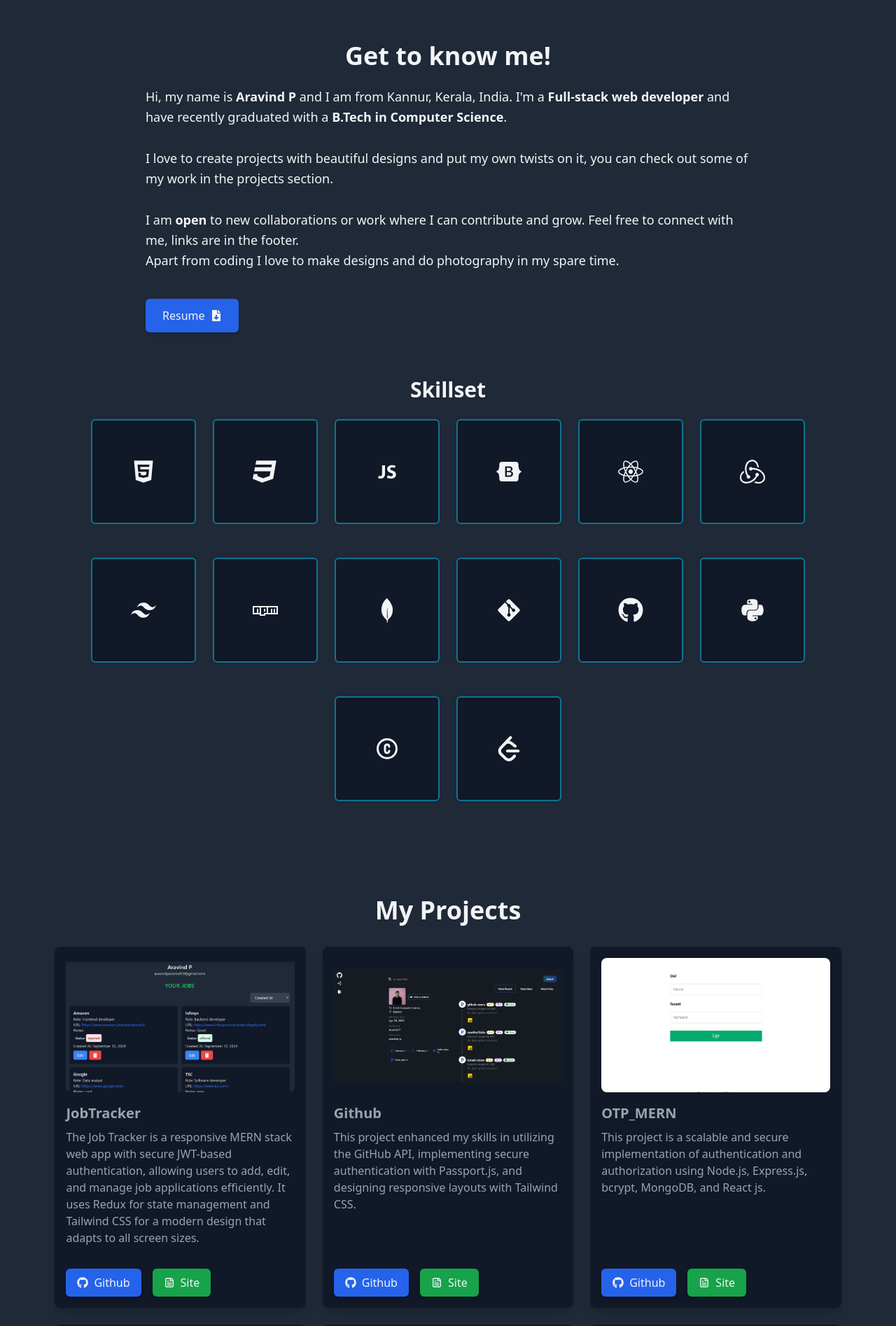
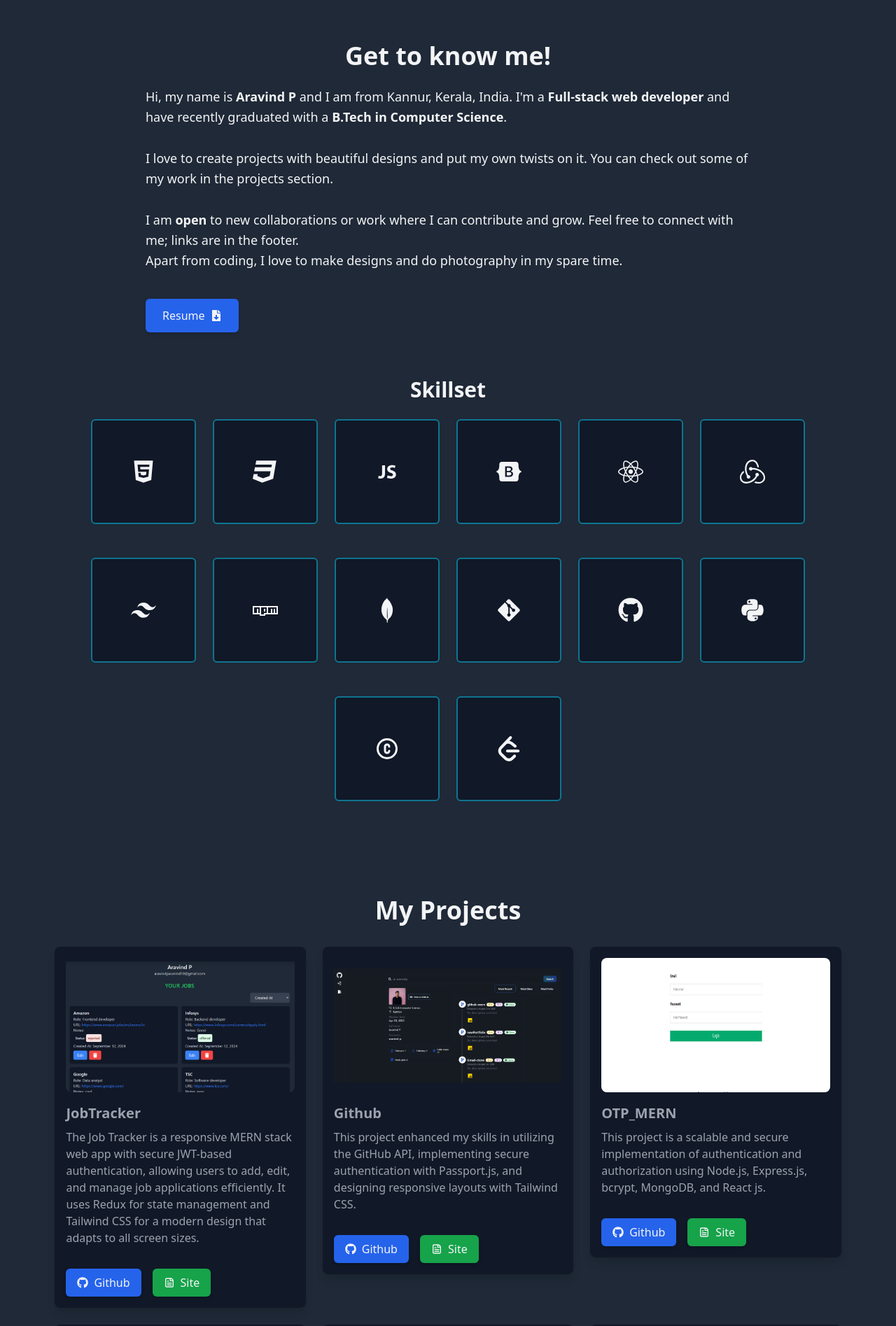
Before and after one commit to araviind-p/newPortfolio, a React (Vite) app: page / in a window 1280 px wide. Shown: the part 860-2755 px from the top of the page at 70% size. Built offline with nearby package versions, Linux system fonts and the light colour scheme.

Commit message:
add framer motion

```diff
--- a/package.json
+++ b/package.json
@@ -15,7 +15,7 @@
     "@heroicons/react": "^2.1.5",
     "@material-tailwind/react": "^2.1.9",
     "@reduxjs/toolkit": "^2.2.7",
-    "framer-motion": "^11.3.24",
+    "framer-motion": "^11.12.0",
     "headlessui": "^0.0.0",
     "react": "^18.3.1",
     "react-dom": "^18.3.1",
--- a/src/components/About.jsx
+++ b/src/components/About.jsx
@@ -2,69 +2,144 @@ import React from "react";
 import Skills from "./Skills";
 import { FaFileDownload } from "react-icons/fa";
 import { useSelector } from "react-redux";
+import { motion } from "framer-motion";
 
 const About = () => {
   const { darkMode } = useSelector((state) => state.appSlice);
+
+  // Framer Motion variants
+  const textVariants = {
+    hidden: { opacity: 0, y: 50 },
+    visible: { opacity: 1, y: 0, transition: { duration: 0.8 } },
+  };
+
+  const skillVariants = {
+    hidden: { opacity: 0, scale: 0.8 },
+    visible: { opacity: 1, scale: 1, transition: { duration: 0.5 } },
+  };
+
   return (
-    <div
+    <motion.div
       id="about"
-      className={`${darkMode ? 'bg-background-dark text-text-dark' : 'bg-background-light text-text-light'
-        } min-h-screen w-full overflow-x-hidden pt-12`}
+      className={`${
+        darkMode
+          ? "bg-background-dark text-text-dark"
+          : "bg-background-light text-text-light"
+      } min-h-screen w-full overflow-x-hidden pt-12`}
+      initial="hidden"
+      animate="visible"
+      exit="hidden"
     >
-      <div className="max-w-4xl mx-auto px-4 py-8">
-        <h1 className="text-4xl font-bold text-center mb-6">
+      {/* About Text Section */}
+      <motion.div
+        className="max-w-4xl mx-auto px-4 py-8"
+        initial="hidden"
+        whileInView="visible"
+        viewport={{ once: true, amount: 0.2 }}
+        variants={textVariants}
+      >
+        <motion.h1
+          className="text-4xl font-bold text-center mb-6"
+          variants={textVariants}
+        >
           Get to <b>know</b> me!
-        </h1>
-        <p className="text-lg leading-relaxed mb-6">
+        </motion.h1>
+        <motion.p
+          className="text-lg leading-relaxed mb-6"
+          variants={textVariants}
+        >
           Hi, my name is <b>Aravind P</b> and I am from Kannur, Kerala, India.
-          I'm a <b>Full-stack web developer</b>  and have recently graduated with a <b>B.Tech in Computer Science</b>. <br />
+          I'm a <b>Full-stack web developer</b> and have recently graduated with
+          a <b>B.Tech in Computer Science</b>. <br />
           <br />
           I love to create projects with beautiful designs and put my own
-          twists on it, you can check out some of my work in the projects
+          twists on it. You can check out some of my work in the projects
           section.
           <br />
           <br />I am <b>open</b> to new collaborations or work where I can
-          contribute and grow. Feel free to connect with me, links are in the
-          footer.
-          <br />
-          Apart from coding I love to make designs and do photography in my
+          contribute and grow. Feel free to connect with me; links are in the
+          footer. <br />
+          Apart from coding, I love to make designs and do photography in my
           spare time.
-        </p>
-        <a
+        </motion.p>
+        <motion.a
           href="https://drive.google.com/file/d/1Nc5AJHJKw1jh2dBFB_6BW-mv0yTE7sCn/view?usp=sharing"
           target="_blank"
           rel="noopener noreferrer"
-          className={`inline-block mt-4 px-6 py-3 ${darkMode ? 'bg-button-dark text-text-dark hover:bg-button-dark3-hover' : 'bg-button-light text-text-light hover:bg-button-light3-hover'
-            } rounded-md shadow-md transition duration-300`}
+          className={`inline-block mt-4 px-6 py-3 ${
+            darkMode
+              ? "bg-button-dark text-text-dark hover:bg-button-dark3-hover"
+              : "bg-button-light text-text-light hover:bg-button-light3-hover"
+          } rounded-md shadow-md transition duration-300`}
+          whileHover={{ scale: 1.05 }}
         >
           <button className="flex items-center">
             Resume <FaFileDownload className="ml-2" />
           </button>
-        </a>
-      </div>
+        </motion.a>
+      </motion.div>
 
-      <div className="py-8 w-screen">
-        <h1 className="text-3xl font-bold text-center mb-6">Skillset</h1>
+      {/* Skillset Section */}
+      <motion.div
+        className="py-8 w-screen"
+        initial="hidden"
+        whileInView="visible"
+        viewport={{ once: true, amount: 0.2 }}
+        variants={{
+          visible: {
+            transition: {
+              staggerChildren: 0.1, // Stagger animation for children
+            },
+          },
+        }}
+      >
+        <motion.h1
+          className="text-3xl font-bold text-center mb-6"
+          variants={textVariants}
+        >
+          Skillset
+        </motion.h1>
         <div className="w-screen flex justify-center">
-          <div className="flex flex-wrap justify-center gap-6 px-4 w-[90%]">
-            <Skills skill="HTML" darkMode={darkMode} />
-            <Skills skill="CSS" darkMode={darkMode} />
-            <Skills skill="JavaScript" darkMode={darkMode} />
-            <Skills skill="Bootstrap" darkMode={darkMode} />
-            <Skills skill="React" darkMode={darkMode} />
-            <Skills skill="Redux" darkMode={darkMode} />
-            <Skills skill="TailwindCss" darkMode={darkMode} />
-            <Skills skill="NPM" darkMode={darkMode} />
-            <Skills skill="MongoDB" darkMode={darkMode} />
-            <Skills skill="Git" darkMode={darkMode} />
-            <Skills skill="GitHub" darkMode={darkMode} />
-            <Skills skill="Python" darkMode={darkMode} />
-            <Skills skill="C" darkMode={darkMode} />
-            <Skills skill="LeetCode" darkMode={darkMode} />
-          </div>
+          <motion.div
+            className="flex flex-wrap justify-center gap-6 px-4 w-[90%]"
+            variants={{
+              hidden: {},
+              visible: {
+                transition: {
+                  staggerChildren: 0.1,
+                },
+              },
+            }}
+          >
+            {[
+              "HTML",
+              "CSS",
+              "JavaScript",
+              "Bootstrap",
+              "React",
+              "Redux",
+              "TailwindCss",
+              "NPM",
+              "MongoDB",
+              "Git",
+              "GitHub",
+              "Python",
+              "C",
+              "LeetCode",
+            ].map((skill, index) => (
+              <motion.div
+                key={index}
+                variants={skillVariants}
+                whileInView="visible"
+                viewport={{ once: true, amount: 0.2 }}
+              >
+                <Skills skill={skill} darkMode={darkMode} />
+              </motion.div>
+            ))}
+          </motion.div>
         </div>
-      </div>
-    </div>
+      </motion.div>
+    </motion.div>
   );
 };
 
--- a/src/components/Contact.jsx
+++ b/src/components/Contact.jsx
@@ -3,6 +3,7 @@ import emailjs from "@emailjs/browser";
 import { FaCheck } from "react-icons/fa";
 import { useSelector } from "react-redux";
 import { toast } from "react-hot-toast";
+import { motion } from "framer-motion";
 
 const Contact = () => {
   const { darkMode } = useSelector((state) => state.appSlice);
@@ -24,7 +25,8 @@ const Contact = () => {
   const sendEmail = (e) => {
     e.preventDefault();
 
-    toast.promise(
+    toast
+      .promise(
         emailjs.sendForm(
           "service_mcgjd2e",
           "template_axlsf2a",
@@ -36,31 +38,74 @@ const Contact = () => {
           success: <b>Message sent successfully!</b>,
           error: <b>Failed to send message.</b>,
         }
-    ).then(() => {
+      )
+      .then(() => {
         setFormData({
           name: "",
           email: "",
-        message: ""
-      })
-    })
+          message: "",
+        });
+      });
+  };
+
+  // Framer Motion Variants
+  const containerVariants = {
+    initial: { opacity: 1 }, // Always visible
+    whileInView: {
+      opacity: 1,
+      y: 0,
+      transition: {
+        duration: 0.5,
+        ease: "easeOut",
+      },
+    },
+  };
+
+  const inputVariants = {
+    initial: { y: 20, opacity: 0 },
+    whileInView: { y: 0, opacity: 1, transition: { duration: 0.4 } },
   };
 
   return (
-    <div
-      className={`${darkMode ? 'bg-background-dark text-text-dark' : 'bg-background-light text-text-light'
+    <motion.div
+      className={`${
+        darkMode
+          ? "bg-background-dark text-text-dark"
+          : "bg-background-light text-text-light"
       } w-full overflow-x-hidden flex justify-center pt-10`}
     >
-      <div id="contact" className="flex flex-col w-[90%] overflow-x-hidden">
+      <motion.div
+        id="contact"
+        className="flex flex-col w-[90%] overflow-x-hidden"
+        initial="initial"
+        whileInView="whileInView"
+        viewport={{ once: true, amount: 0.2 }}
+        variants={containerVariants}
+      >
         <main className="flex-grow px-4 sm:px-8 lg:px-16">
-          <div
-            className={`${darkMode ? 'bg-background-dark' : 'bg-background-light'
+          <motion.div
+            className={`${
+              darkMode ? "bg-background-dark" : "bg-background-light"
             } w-[100%] md:w-[60%] mx-auto rounded-lg shadow-lg px-3`}
+            variants={containerVariants}
           >
-            <form ref={form} onSubmit={sendEmail} className="space-y-6 pb-20">
-              <h1 className="text-4xl font-bold text-center">Contact Me</h1>
+            <form
+              ref={form}
+              onSubmit={sendEmail}
+              className="space-y-6 pb-20"
+            >
+              <motion.h1
+                className="text-4xl font-bold text-center"
+                variants={inputVariants}
+              >
+                Contact Me
+              </motion.h1>
 
               <div className="flex flex-col space-y-4">
-                <div className="flex flex-col">
+                <motion.div
+                  className="flex flex-col"
+                  variants={inputVariants}
+                >
                   <label htmlFor="name" className="text-sm font-semibold">
                     Name
                   </label>
@@ -71,13 +116,18 @@ const Contact = () => {
                     required
                     value={formData.name}
                     onChange={handleChange}
-                    className={`${darkMode
-                        ? 'bg-input-dark border-input-dark text-text-light'
-                        : 'bg-input-light border-input-light'
+                    className={`${
+                      darkMode
+                        ? "bg-input-dark border-input-dark text-text-light"
+                        : "bg-input-light border-input-light"
                     } mt-1 p-2 border rounded-md shadow-sm focus:outline-none focus:ring-2 focus:ring-input-dark-focus w-full`}
                   />
-                </div>
-                <div className="flex flex-col">
+                </motion.div>
+
+                <motion.div
+                  className="flex flex-col"
+                  variants={inputVariants}
+                >
                   <label htmlFor="email" className="text-sm font-semibold">
                     Email
                   </label>
@@ -88,13 +138,18 @@ const Contact = () => {
                     required
                     value={formData.email}
                     onChange={handleChange}
-                    className={`${darkMode
-                        ? 'bg-input-dark border-input-dark text-text-light'
-                        : 'bg-input-light border-input-light'
+                    className={`${
+                      darkMode
+                        ? "bg-input-dark border-input-dark text-text-light"
+                        : "bg-input-light border-input-light"
                     } mt-1 p-2 border rounded-md shadow-sm focus:outline-none focus:ring-2 focus:ring-input-dark-focus w-full`}
                   />
-                </div>
-                <div className="flex flex-col">
+                </motion.div>
+
+                <motion.div
+                  className="flex flex-col"
+                  variants={inputVariants}
+                >
                   <label htmlFor="message" className="text-sm font-semibold">
                     Message
                   </label>
@@ -104,32 +159,37 @@ const Contact = () => {
                     required
                     value={formData.message}
                     onChange={handleChange}
-                    className={`${darkMode
-                        ? 'bg-input-dark border-input-dark text-text-light'
-                        : 'bg-input-light border-input-light'
+                    className={`${
+                      darkMode
+                        ? "bg-input-dark border-input-dark text-text-light"
+                        : "bg-input-light border-input-light"
                     } mt-1 p-2 border rounded-md shadow-sm focus:outline-none focus:ring-2 focus:ring-input-dark-focus w-full`}
                     rows="4"
                   />
-                </div>
+                </motion.div>
               </div>
 
-              <div className="text-center">
+              <motion.div
+                className="text-center"
+                variants={inputVariants}
+              >
                 <button
                   type="submit"
-                  className={`${darkMode
-                      ? 'bg-button-dark text-text-dark hover:bg-button-dark-hover'
-                      : 'bg-button-light text-text-light hover:bg-button-light-hover'
+                  className={`${
+                    darkMode
+                      ? "bg-button-dark text-text-dark hover:bg-button-dark-hover"
+                      : "bg-button-light text-text-light hover:bg-button-light-hover"
                   } inline-flex items-center px-6 py-2 rounded-md shadow focus:outline-none focus:ring-2 focus:ring-input-dark-focus`}
                 >
                   Submit
                   <FaCheck className="ml-2" />
                 </button>
-              </div>
+              </motion.div>
             </form>
-          </div>
+          </motion.div>
         </main>
-      </div>
-    </div>
+      </motion.div>
+    </motion.div>
   );
 };
 
--- a/src/components/Home.jsx
+++ b/src/components/Home.jsx
@@ -8,51 +8,85 @@ import { motion } from "framer-motion";
 const Home = () => {
   const { darkMode } = useSelector((state) => state.appSlice);
 
+  // Framer Motion animation variants
+  const containerVariants = {
+    hidden: { opacity: 0, y: -50 },
+    visible: { opacity: 1, y: 0, transition: { duration: 0.6, staggerChildren: 0.3 } },
+  };
+
+  const itemVariants = {
+    hidden: { opacity: 0, y: 20 },
+    visible: { opacity: 1, y: 0, transition: { duration: 0.5 } },
+  };
+
   return (
-    <div
-      className={`flex flex-col items-center justify-center min-h-[100vh] px-4 py-8 ${darkMode ? 'bg-background-dark' : 'bg-background-light'
-        } w-full overflow-x-hidden mt-10`}
+    <motion.div
+      className={`flex flex-col items-center justify-center min-h-[100vh] px-4 py-8 ${
+        darkMode ? "bg-background-dark" : "bg-background-light"
+      } w-full overflow-x-hidden mt-10`}
+      initial="hidden"
+      animate="visible"
+      variants={containerVariants}
     >
-      <div className="flex flex-col items-center text-center space-y-6 md:space-y-8 lg:space-y-10">
-        <h1
-
-          className={`text-3xl md:text-4xl lg:text-5xl font-bold ${darkMode ? 'text-text-dark2' : 'text-text-light2'
-            }`}
+      <motion.div
+        className="flex flex-col items-center text-center space-y-6 md:space-y-8 lg:space-y-10"
+        variants={itemVariants}
+      >
+        <motion.h1
+          className={`text-3xl md:text-4xl lg:text-5xl font-bold ${
+            darkMode ? "text-text-dark2" : "text-text-light2"
+          }`}
+          variants={itemVariants}
         >
           Hello there!
-        </h1>
-        <h1
-          className={`text-3xl md:text-4xl lg:text-5xl font-bold ${darkMode ? 'text-text-dark' : 'text-text-light'
-            }`}
+        </motion.h1>
+        <motion.h1
+          className={`text-3xl md:text-4xl lg:text-5xl font-bold ${
+            darkMode ? "text-text-dark" : "text-text-light"
+          }`}
+          variants={itemVariants}
         >
           I'M <b>Aravind P</b>
-        </h1>
-        <div
-          className={`${darkMode ? 'text-typer-dark' : 'text-typer-light'
-            }`}
+        </motion.h1>
+        <motion.div
+          className={`${darkMode ? "text-typer-dark" : "text-typer-light"}`}
+          variants={itemVariants}
         >
           <Type />
-        </div>
-        <div className="flex flex-col space-y-4 md:space-y-6 lg:space-y-8">
+        </motion.div>
+        <motion.div
+          className="flex flex-col space-y-4 md:space-y-6 lg:space-y-8"
+          variants={itemVariants}
+        >
           <a href="#about" className="w-full">
-            <div
-              className={`flex items-center justify-center px-6 py-3 ${darkMode ? 'bg-button-dark text-text-dark hover:bg-button-dark-hover' : 'bg-button-light text-text-light hover:bg-button-light-hover'
-                } rounded-md shadow-md transition duration-300 cursor-pointer`}
+            <motion.div
+              className={`flex items-center justify-center px-6 py-3 ${
+                darkMode
+                  ? "bg-button-dark text-text-dark hover:bg-button-dark-hover"
+                  : "bg-button-light text-text-light hover:bg-button-light-hover"
+              } rounded-md shadow-md transition duration-300 cursor-pointer`}
+              whileHover={{ scale: 1.05 }}
+              whileTap={{ scale: 0.95 }}
             >
               About Me <BsPerson className="ml-2" />
-            </div>
+            </motion.div>
           </a>
           <a href="#contact" className="w-full">
-            <div
-              className={`flex items-center justify-center px-6 py-3 ${darkMode ? 'bg-button-dark2 text-text-dark hover:bg-button-dark2-hover' : 'bg-button-light2 text-text-light hover:bg-button-light2-hover'
-                } rounded-md shadow-md transition duration-300 cursor-pointer`}
+            <motion.div
+              className={`flex items-center justify-center px-6 py-3 ${
+                darkMode
+                  ? "bg-button-dark2 text-text-dark hover:bg-button-dark2-hover"
+                  : "bg-button-light2 text-text-light hover:bg-button-light2-hover"
+              } rounded-md shadow-md transition duration-300 cursor-pointer`}
+              whileHover={{ scale: 1.05 }}
+              whileTap={{ scale: 0.95 }}
             >
               Contact <CgPhone className="ml-2" />
-            </div>
+            </motion.div>
           </a>
-        </div>
-      </div>
-    </div>
+        </motion.div>
+      </motion.div>
+    </motion.div>
   );
 };
 
--- a/src/components/Projects.jsx
+++ b/src/components/Projects.jsx
@@ -7,8 +7,9 @@ import AttendanceImg from "../images/Attendance.png";
 import FoodRecipie from "../images/FoodRecipie.png";
 import OTP_MERN from "../images/OTP_MERN.png";
 import GithubImg from "../images/Github.png";
+import JobTrackerImg from "../images/JobTracker.png";
 import { useSelector } from "react-redux";
-import JobTrackerImg from "../images/JobTracker.png"
+import { motion } from "framer-motion";
 
 const projectData = [
   { photo: JobTrackerImg, name: "JobTracker" },
@@ -24,28 +25,67 @@ const projectData = [
 const Projects = () => {
   const { darkMode } = useSelector((state) => state.appSlice);
 
+  // Framer Motion variants
+  const containerVariants = {
+    hidden: { opacity: 0 },
+    visible: {
+      opacity: 1,
+      transition: { staggerChildren: 0.2 }, // Stagger the appearance of child elements
+    },
+  };
+
+  const projectBoxVariants = {
+    hidden: { opacity: 0, y: 50 },
+    visible: {
+      opacity: 1,
+      y: 0,
+      transition: { duration: 0.5 },
+    },
+  };
+
   return (
-    <div
+    <motion.div
       id="projects"
-      className={`${darkMode ? 'bg-background-dark text-text-dark' : 'bg-background-light text-text-light'
-        } flex justify-center py-8 px-4 min-h-screen w-full overflow-x-hidden pt-20`}
+      className={`${
+        darkMode
+          ? "bg-background-dark text-text-dark"
+          : "bg-background-light text-text-light"
+      } flex justify-center py-8 px-4 min-h-screen w-full overflow-x-hidden pt-20`}
+      initial="hidden"
+      whileInView="visible"
+      viewport={{ once: true, amount: 0.2 }} // Trigger animation when 20% of the section is visible
+      variants={containerVariants}
     >
       <div className="w-[90%]">
-        <h1 className="text-4xl font-bold text-center mb-8">
+        <motion.h1
+          className="text-4xl font-bold text-center mb-8"
+          initial={{ opacity: 0, y: -20 }}
+          whileInView={{ opacity: 1, y: 0 }}
+          viewport={{ once: true }}
+          transition={{ duration: 0.6 }}
+        >
           My <b>Projects</b>
-        </h1>
-        <div className="grid grid-cols-1 md:grid-cols-2 lg:grid-cols-3 gap-6">
+        </motion.h1>
+        <motion.div
+          className="grid grid-cols-1 md:grid-cols-2 lg:grid-cols-3 gap-6"
+          variants={containerVariants}
+        >
           {projectData.map((project) => (
-            <ProjectBox
+            <motion.div
               key={project.name}
-              projectPhoto={project.photo}
-              projectName={project.name}
-              darkMode={darkMode}
-            />
+              variants={projectBoxVariants} // Apply animation to each project box
+              whileHover={{ scale: 1.05 }} // Slight scale-up effect on hover
+            >
+              <ProjectBox
+                projectPhoto={project.photo}
+                projectName={project.name}
+                darkMode={darkMode}
+              />
+            </motion.div>
           ))}
-        </div>
+        </motion.div>
       </div>
-    </div>
+    </motion.div>
   );
 };
 
```
Also changed, not shown: 1 other file (tests, documents, lock files or other folders). Lines whose indentation alone changed are shown as unchanged.
